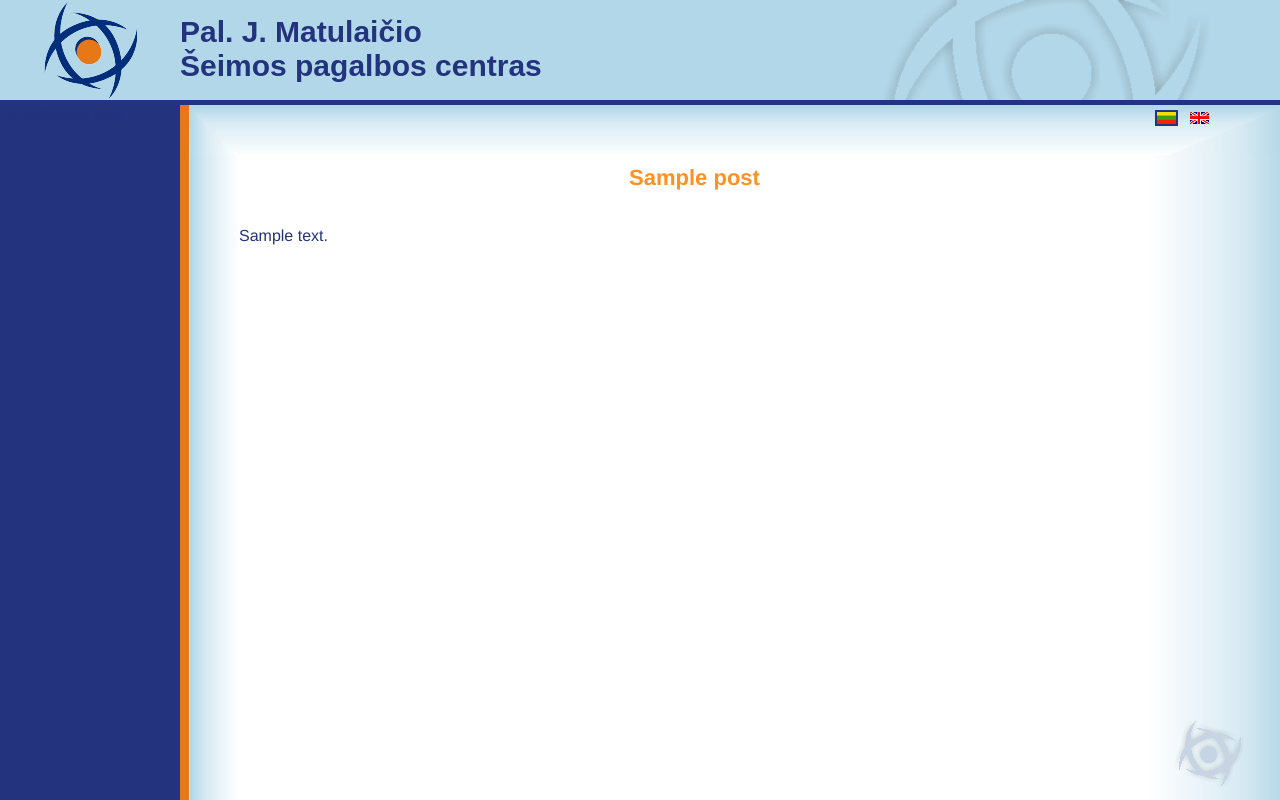
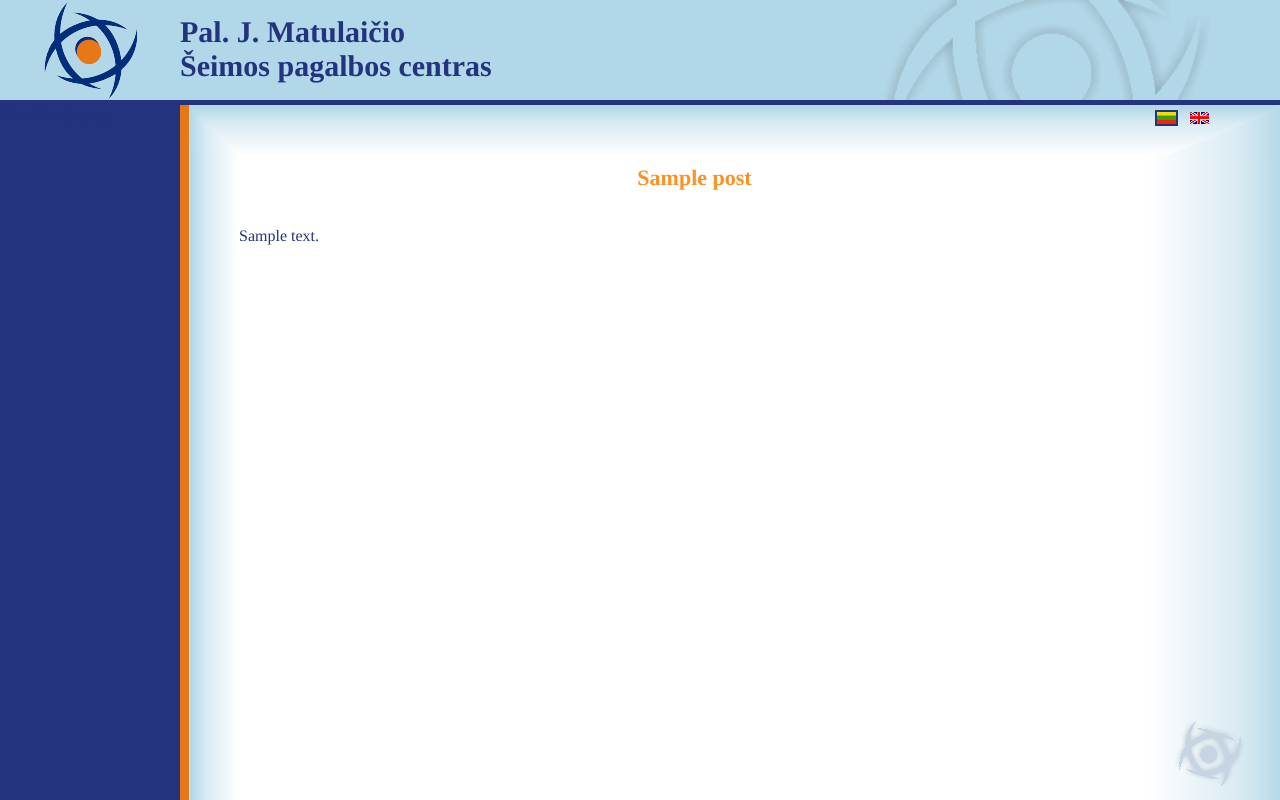
Before and after one commit to razzmatazz/matulaiciospc-org-theme, a WordPress theme: template index.php in a window 1280 px wide. Run offline with PHP 8.4 and a stand-in for WordPress, Linux system fonts and the light colour scheme; the site name, menu and one post (Sample post) are stand-ins, and other content is empty; some libraries are stand-ins or nearby versions.

Commit message:
update to match the latest version

```diff
--- a/footer.php
+++ b/footer.php
@@ -1,18 +1,3 @@
-                            <div>
-                                <script>
-                                    (function() {
-                                        var cx = '005429588548303498524:1o6difrxbrs';
-                                        var gcse = document.createElement('script');
-                                        gcse.type = 'text/javascript';
-                                        gcse.async = true;
-                                        gcse.src = (document.location.protocol == 'https' ? 'https:' : 'http:') +
-                                            '//www.google.com/cse/cse.js?cx=' + cx;
-                                        var s = document.getElementsByTagName('script')[0];
-                                        s.parentNode.insertBefore(gcse, s);
-                                    })();
-                                </script>
-                                <gcse:search></gcse:search>
-                            </div>
                         </td>
                         <td class="br">
                             <div id="bubble_4" class="bubble">
--- a/header.php
+++ b/header.php
@@ -50,7 +50,21 @@
                 <table class="skeleton_content_wrapper_table">
                     <tr class="top">
                         <td class="tl"></td>
-                        <td class="tm"></td>
+                        <td class="tm">
+                            <script>
+                              (function() {
+                                var cx = '005429588548303498524:1o6difrxbrs';
+                                var gcse = document.createElement('script');
+                                gcse.type = 'text/javascript';
+                                gcse.async = true;
+                                gcse.src = (document.location.protocol == 'https:' ? 'https:' : 'http:') +
+                                    '//www.google.com/cse/cse.js?cx=' + cx;
+                                var s = document.getElementsByTagName('script')[0];
+                                s.parentNode.insertBefore(gcse, s);
+                              })();
+                            </script>
+                            <gcse:search></gcse:search>
+                        </td>
                         <td class="tr">
                            <div class="language_switcher">
                                 <a href="?lang=lt" class="ltu <?php if(!isset($_REQUEST['lang']) || $_REQUEST['lang'] == 'lt') { ?>active<?php } ?>"></a>
--- a/style.css
+++ b/style.css
@@ -22,7 +22,7 @@ body {
     margin: 0;
     background-color: #ffffff;
     color: #23337e;
-    font-family: Helvetica;
+    font-family: 'Times';
     font-size: 16;
     height: 100%;
 }
@@ -111,7 +111,7 @@ table.skeleton_table tr.spc_menu_plus_content > td {
 
 table.skeleton_table tr.spc_header td.middle {
     padding-top: 15px;
-    font-family: 'Arial';
+    font-family: 'Times';
     font-size: 30px;
     font-weight: bold;
     white-space: nowrap;
@@ -160,7 +160,7 @@ table.skeleton_content_wrapper_table div.language_switcher a.eng {
 }
 
 table.skeleton_table td.menu a {
-    font-family: Arial;
+    font-family: 'Times';
     font-weight: bold;
     font-size: 14px;
 }
@@ -212,8 +212,12 @@ table.skeleton_table td.menu div.menu > ul > li > a {
 
 table.skeleton_table td.menu div.menu > ul > li  ul > li > a {
     color: #e77817;
-    font-weight: bold;
+    font-weight: normal;
     color: #002e7a;
+}
+
+table.skeleton_table td.menu div.menu > ul > li  ul > li:not(:first-child) > a {
+    border-top: 1px solid white;
 }
 
 
@@ -230,11 +234,11 @@ table.skeleton_table td.menu div.menu > ul > li  ul > li.current_page_item > a {
 
 a {
     color: #23337e;
-    font-family: Arial;
+    font-family: 'Times';
 }
 
 table.skeleton_content_wrapper_table {
-    font-family: Helvetica;
+    font-family: 'Times';
     font-size: 16;
     height: 100%;
     border-left: 9px #e77817 solid;
```
Also changed, not shown: img/mygtukas-aktyvus.png, img/mygtukas.png.
